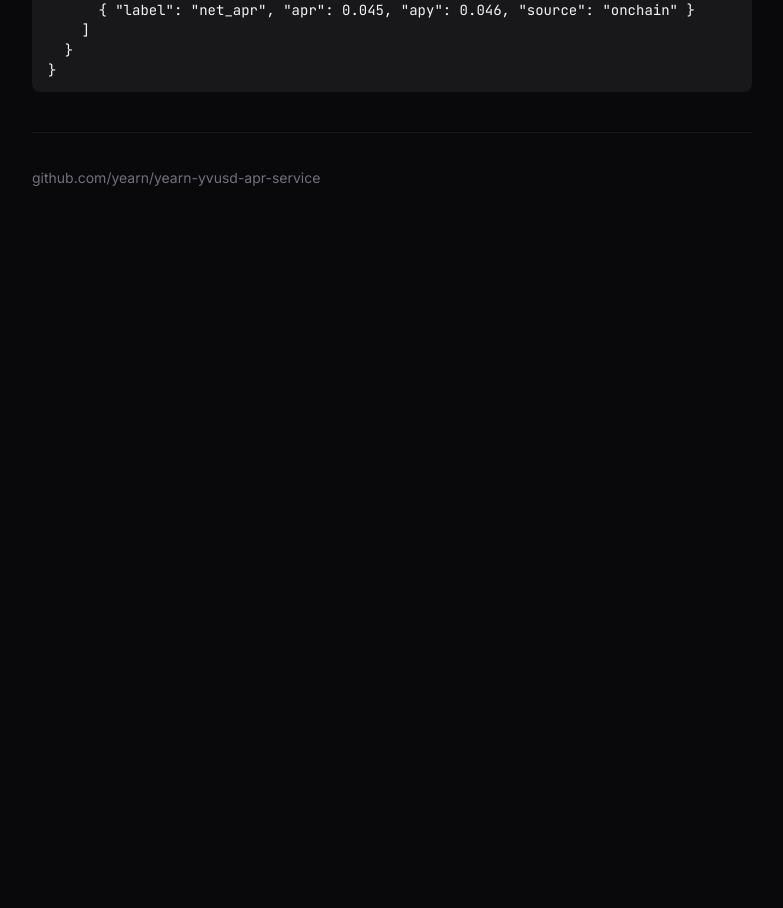
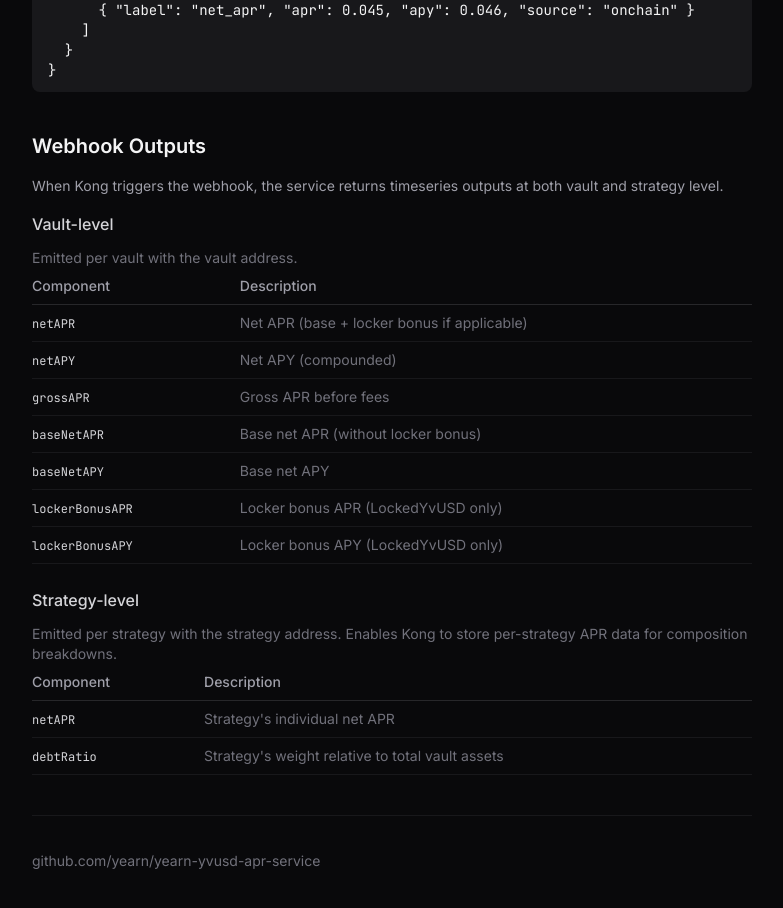
Before and after one commit to yearn/yearn-yvusd-apr-service, a Next.js app: page / in a window 1280 px wide. Shown: the part 764-1672 px from the top of the page, without its empty margins (248-1031 px from the left). Before the commit the page ends 1017 px from the top, so only its background shows below. Built offline with nearby package versions, Linux system fonts and the light colour scheme.

Commit message:
docs: add webhook outputs section to lander
Document vault-level and strategy-level outputs emitted by
the Kong webhook, including the new per-strategy netAPR and
debtRatio components from PR #19.

```diff
--- a/app/page.tsx
+++ b/app/page.tsx
@@ -156,6 +156,85 @@ export default async function Home() {
         </pre>
       </section>
 
+      <section className="mb-10">
+        <h2 className="text-xl font-semibold mb-4">Webhook Outputs</h2>
+        <p className="text-zinc-400 text-sm mb-4">
+          When Kong triggers the webhook, the service returns timeseries outputs
+          at both vault and strategy level.
+        </p>
+
+        <h3 className="text-base font-medium mb-3 text-zinc-300">Vault-level</h3>
+        <p className="text-zinc-500 text-sm mb-2">
+          Emitted per vault with the vault address.
+        </p>
+        <div className="overflow-x-auto mb-6">
+          <table className="w-full text-sm">
+            <thead>
+              <tr className="border-b border-zinc-800 text-left text-zinc-400">
+                <th className="pb-2 pr-4 font-medium">Component</th>
+                <th className="pb-2 font-medium">Description</th>
+              </tr>
+            </thead>
+            <tbody className="text-zinc-300">
+              <tr className="border-b border-zinc-900">
+                <td className="py-2 pr-4"><code className="text-xs">netAPR</code></td>
+                <td className="py-2 text-zinc-500">Net APR (base + locker bonus if applicable)</td>
+              </tr>
+              <tr className="border-b border-zinc-900">
+                <td className="py-2 pr-4"><code className="text-xs">netAPY</code></td>
+                <td className="py-2 text-zinc-500">Net APY (compounded)</td>
+              </tr>
+              <tr className="border-b border-zinc-900">
+                <td className="py-2 pr-4"><code className="text-xs">grossAPR</code></td>
+                <td className="py-2 text-zinc-500">Gross APR before fees</td>
+              </tr>
+              <tr className="border-b border-zinc-900">
+                <td className="py-2 pr-4"><code className="text-xs">baseNetAPR</code></td>
+                <td className="py-2 text-zinc-500">Base net APR (without locker bonus)</td>
+              </tr>
+              <tr className="border-b border-zinc-900">
+                <td className="py-2 pr-4"><code className="text-xs">baseNetAPY</code></td>
+                <td className="py-2 text-zinc-500">Base net APY</td>
+              </tr>
+              <tr className="border-b border-zinc-900">
+                <td className="py-2 pr-4"><code className="text-xs">lockerBonusAPR</code></td>
+                <td className="py-2 text-zinc-500">Locker bonus APR (LockedYvUSD only)</td>
+              </tr>
+              <tr className="border-b border-zinc-900">
+                <td className="py-2 pr-4"><code className="text-xs">lockerBonusAPY</code></td>
+                <td className="py-2 text-zinc-500">Locker bonus APY (LockedYvUSD only)</td>
+              </tr>
+            </tbody>
+          </table>
+        </div>
+
+        <h3 className="text-base font-medium mb-3 text-zinc-300">Strategy-level</h3>
+        <p className="text-zinc-500 text-sm mb-2">
+          Emitted per strategy with the strategy address. Enables Kong to store
+          per-strategy APR data for composition breakdowns.
+        </p>
+        <div className="overflow-x-auto">
+          <table className="w-full text-sm">
+            <thead>
+              <tr className="border-b border-zinc-800 text-left text-zinc-400">
+                <th className="pb-2 pr-4 font-medium">Component</th>
+                <th className="pb-2 font-medium">Description</th>
+              </tr>
+            </thead>
+            <tbody className="text-zinc-300">
+              <tr className="border-b border-zinc-900">
+                <td className="py-2 pr-4"><code className="text-xs">netAPR</code></td>
+                <td className="py-2 text-zinc-500">Strategy{"'"}s individual net APR</td>
+              </tr>
+              <tr className="border-b border-zinc-900">
+                <td className="py-2 pr-4"><code className="text-xs">debtRatio</code></td>
+                <td className="py-2 text-zinc-500">Strategy{"'"}s weight relative to total vault assets</td>
+              </tr>
+            </tbody>
+          </table>
+        </div>
+      </section>
+
       <footer className="pt-8 border-t border-zinc-900">
         <a
           href="https://github.com/yearn/yearn-yvusd-apr-service"
```
